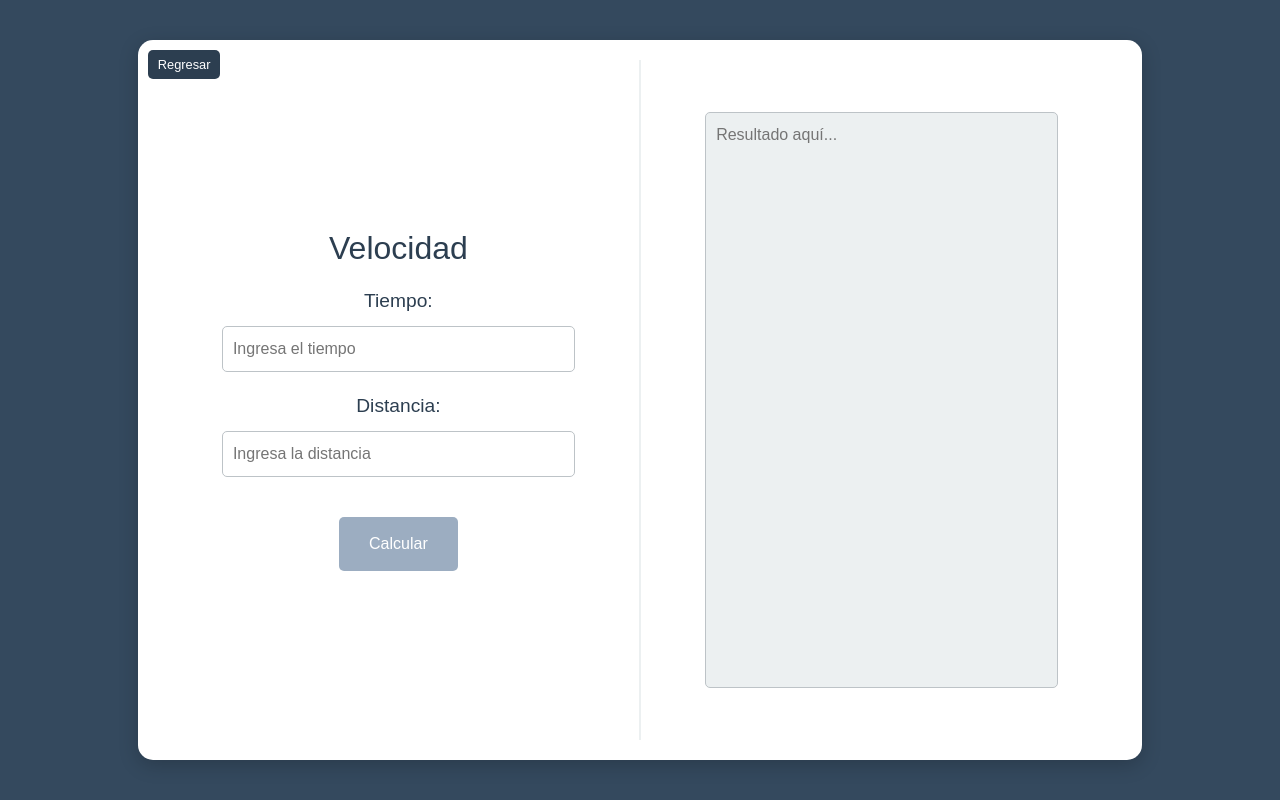
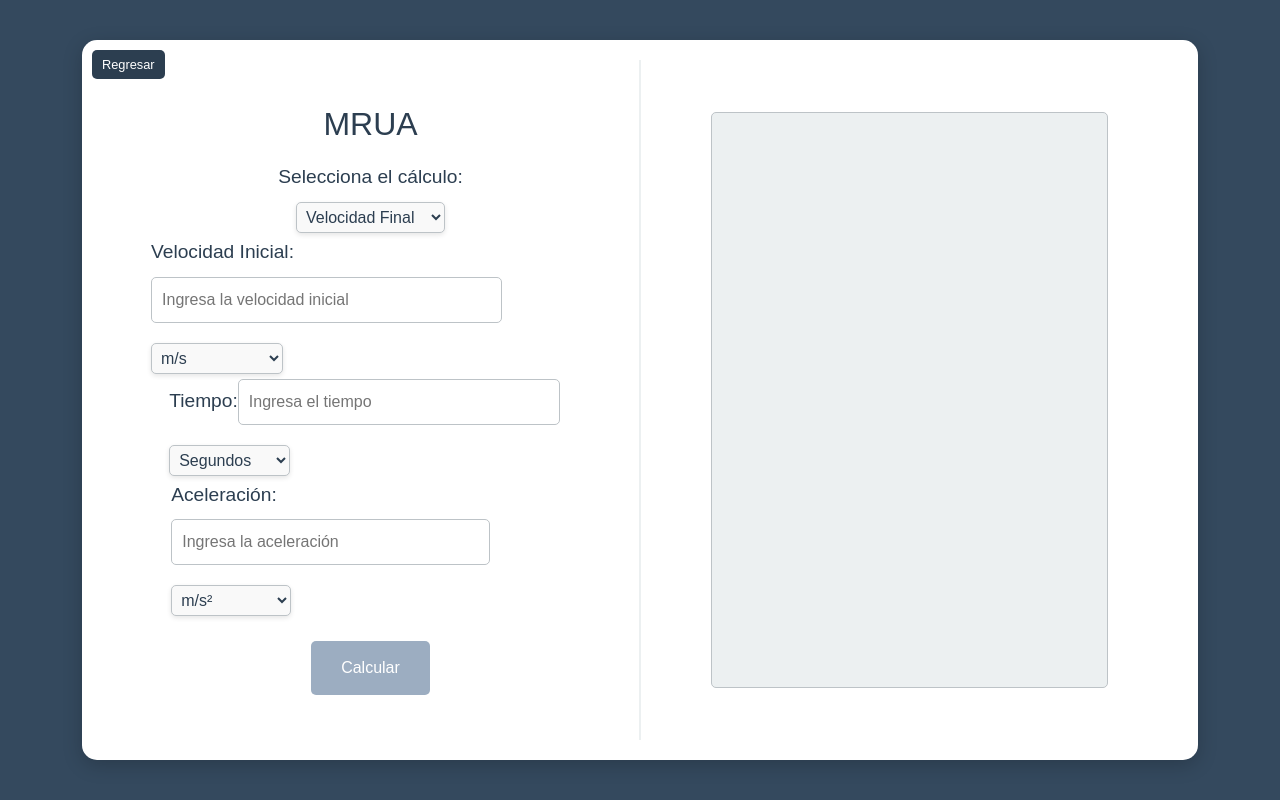
Before and after one commit to ilytdani/FistD, an Angular app in the folder FrontEnd/: page /velocidad in a window 1280 px wide. Built offline with nearby package versions, Linux system fonts and the light colour scheme.

Commit message:
Derekv1.6
la implementacion de MRUA daniela quedate conmigo

```diff
--- a/FrontEnd/src/app/dashboard/dashboard.component.html
+++ b/FrontEnd/src/app/dashboard/dashboard.component.html
@@ -42,7 +42,7 @@
         <a (click)="descendAndNavigate('/pagina-velocidad')" class="card-link">
           <div class="card custom-card middle-card animation-expand">
             <div class="card-body d-flex justify-content-center align-items-center">
-              <h5 class="text-center">Soon...</h5>
+              <h5 class="text-center">MRUA <br>(Movimiento Rectilíneo Uniforme Acelerado)</h5>
             </div>
           </div>
         </a>
--- a/FrontEnd/src/app/pagina-velocidad/pagina-velocidad.component.css
+++ b/FrontEnd/src/app/pagina-velocidad/pagina-velocidad.component.css
@@ -24,7 +24,7 @@ body {
     border-radius: 15px;
     padding: 20px;
     display: flex;
-    width: 90%; /* Ancho casi completo */
+    width: 150%; /* Ancho casi completo */
     height: 90%; /* Alto casi completo */
     box-shadow: 0 5px 20px rgba(0, 0, 0, 0.2);
     position: relative; /* Importante para posicionar el botón Regresar */
@@ -127,3 +127,36 @@ body {
       transform: scale(1);
     }
   }
+  /* Estilos para los combobox */
+select {
+  width: 30%; /* Ajuste de ancho */
+  padding: 5px; /* Espaciado interno */
+  margin-top: 0px; /* Separación superior */
+  margin-bottom: 5px; /* Separación inferior */
+  border: 1px solid #bdc3c7; /* Borde gris */
+  border-radius: 5px; /* Bordes redondeados */
+  font-size: 1rem; /* Tamaño de texto */
+  background-color: #f9f9f9; /* Fondo claro */
+  color: #2c3e50; /* Texto oscuro */
+  cursor: pointer; /* Manito al pasar el mouse */
+  transition: all 0.3s ease; /* Transición para hover */
+  box-shadow: 0 2px 5px rgba(0, 0, 0, 0.1); /* Sombra ligera */
+}
+
+/* Hover en combobox */
+select:hover {
+  background-color: #ecf0f1; /* Fondo ligeramente más claro */
+  border-color: #9cadc1; /* Cambio de color de borde */
+}
+
+/* Enfoque en combobox */
+select:focus {
+  outline: none; /* Elimina el borde azul predeterminado */
+  border-color: #2980b9; /* Borde azul */
+  box-shadow: 0 0 8px rgba(41, 128, 185, 0.5); /* Sombra azul */
+}
+
+/* Estilo para opciones dentro del combobox */
+select option {
+  padding: 10px; /* Espaciado interno */
+}
--- a/FrontEnd/src/app/pagina-velocidad/pagina-velocidad.component.html
+++ b/FrontEnd/src/app/pagina-velocidad/pagina-velocidad.component.html
@@ -3,7 +3,7 @@
 <head>
   <meta charset="UTF-8">
   <meta name="viewport" content="width=device-width, initial-scale=1.0">
-  <title>Página Distancia</title>
+  <title>MRUA</title>
   <link rel="stylesheet" href="pagina-velocidad.component.css">
 </head>
 <body>
@@ -14,19 +14,77 @@
 
       <!-- Parte izquierda -->
       <div class="left-half">
-        <h2>Velocidad</h2>
-        <label for="time">Tiempo:</label>
-        <input type="text" id="time" placeholder="Ingresa el tiempo">
+        <h2>MRUA</h2>
 
-        <label for="speed">Distancia:</label>
-        <input type="text" id="Distancia" placeholder="Ingresa la distancia">
+        <!-- Selección de tipo de cálculo -->
+        <label for="calculation-type">Selecciona el cálculo:</label>
+        <select id="calculation-type" [(ngModel)]="calculationType">
+          <option value="finalVelocity">Velocidad Final</option>
+          <option value="distance">Distancia</option>
+          <option value="acceleration">Aceleración</option>
+          <option value="time">Tiempo</option>
+          <option value="initialVelocity">Velocidad Inicial</option>
+          <option value="finalVelocityByDistance">Velocidad Final (Por Distancia)</option>
+        </select>
 
-        <button id="calculate-btn" class="blue-button">Calcular</button>
+        <!-- Campos de entrada dinámicos -->
+        <div *ngIf="calculationType === 'finalVelocity' || calculationType === 'distance' || calculationType === 'acceleration' || calculationType === 'time' || calculationType === 'initialVelocity'">
+          <label for="initialVelocity">Velocidad Inicial:</label>
+          <input type="number" id="initialVelocity" [(ngModel)]="initialVelocity" placeholder="Ingresa la velocidad inicial">
+          <select [(ngModel)]="initialVelocityUnit">
+            <option value="m/s">m/s</option>
+            <option value="km/h">km/h</option>
+            <option value="mi/h">mi/h</option>
+          </select>
+        </div>
+
+        <div *ngIf="calculationType !== 'finalVelocityByDistance'">
+          <label for="time">Tiempo:</label>
+          <input type="number" id="time" [(ngModel)]="time" placeholder="Ingresa el tiempo">
+          <select [(ngModel)]="timeUnit">
+            <option value="seconds">Segundos</option>
+            <option value="minutes">Minutos</option>
+            <option value="hours">Horas</option>
+          </select>
+        </div>
+
+        <div *ngIf="calculationType === 'finalVelocity' || calculationType === 'distance' || calculationType === 'finalVelocityByDistance'">
+          <label for="acceleration">Aceleración:</label>
+          <input type="number" id="acceleration" [(ngModel)]="acceleration" placeholder="Ingresa la aceleración">
+          <select [(ngModel)]="accelerationUnit">
+            <option value="m/s²">m/s²</option>
+          </select>
+        </div>
+
+        <div *ngIf="calculationType === 'distance' || calculationType === 'finalVelocityByDistance' || calculationType === 'initialVelocity'">
+          <label for="distance">Distancia:</label>
+          <input type="number" id="distance" [(ngModel)]="distance" placeholder="Ingresa la distancia">
+          <select [(ngModel)]="distanceUnit">
+            <option value="meters">Metros</option>
+            <option value="kilometers">Kilómetros</option>
+            <option value="miles">Millas</option>
+          </select>
+        </div>
+
+        <!-- Campo de velocidad final (oculto si el cálculo es "Velocidad Final") -->
+        <div *ngIf="calculationType !== 'finalVelocity'">
+          <label for="finalVelocity">Velocidad Final:</label>
+          <input type="number" id="finalVelocity" [(ngModel)]="finalVelocity" placeholder="Ingresa la velocidad final">
+          <select [(ngModel)]="finalVelocityUnit">
+            <option value="m/s">m/s</option>
+            <option value="km/h">km/h</option>
+            <option value="mi/h">mi/h</option>
+          </select>
+        </div>
+
+        <!-- Botón para calcular -->
+        <button (click)="performCalculation()" class="blue-button">Calcular</button>
       </div>
 
       <!-- Parte derecha -->
       <div class="right-half">
-        <textarea id="output-box" readonly placeholder="Resultado aquí..."></textarea>
+        <!-- Resultado -->
+        <textarea id="output-box" [class.animate-result]="animateResult" readonly>{{ result }}</textarea>
       </div>
     </div>
   </div>
--- a/FrontEnd/src/app/pagina-velocidad/pagina-velocidad.component.ts
+++ b/FrontEnd/src/app/pagina-velocidad/pagina-velocidad.component.ts
@@ -7,4 +7,128 @@ import { Component } from '@angular/core';
 })
 export class PaginaVelocidadComponent {
 
+  // Variables de entrada
+  initialVelocity: number | null = null;
+  finalVelocity: number | null = null;
+  acceleration: number | null = null;
+  distance: number | null = null;
+  time: number | null = null;
+
+  // Unidades seleccionadas
+  initialVelocityUnit: string = 'm/s';
+  finalVelocityUnit: string = 'm/s';
+  accelerationUnit: string = 'm/s²';
+  distanceUnit: string = 'meters';
+  timeUnit: string = 'seconds';
+
+  // Selección de cálculo
+  calculationType: string = 'finalVelocity';
+
+  // Resultado y animación
+  result: string = '';
+  animateResult: boolean = false;
+
+  // Lógica de cálculo
+  performCalculation(): void {
+    this.animateResult = false;
+    let output = '';
+
+    // Conversión de unidades
+    const initialVelocity = this.convertVelocityToMetersPerSecond(this.initialVelocity, this.initialVelocityUnit);
+    const finalVelocity = this.convertVelocityToMetersPerSecond(this.finalVelocity, this.finalVelocityUnit);
+    const timeInSeconds = this.convertTimeToSeconds(this.time, this.timeUnit);
+    const distanceInMeters = this.convertDistanceToMeters(this.distance, this.distanceUnit);
+
+    switch (this.calculationType) {
+      case 'finalVelocity':
+        if (initialVelocity !== null && this.acceleration !== null && timeInSeconds !== null) {
+          const finalVelocity = initialVelocity + this.acceleration * timeInSeconds;
+          output = `La velocidad final es ${finalVelocity.toFixed(2)} m/s.\nFórmula: v_f = v_i + a * t.`;
+        } else {
+          output = 'Por favor, ingresa todos los datos necesarios.';
+        }
+        break;
+
+      case 'distance':
+        if (initialVelocity !== null && this.acceleration !== null && timeInSeconds !== null) {
+          const distance = initialVelocity * timeInSeconds + 0.5 * this.acceleration * Math.pow(timeInSeconds, 2);
+          output = `La distancia es ${distance.toFixed(2)} metros.\nFórmula: x = v_i * t + 0.5 * a * t².`;
+        } else {
+          output = 'Por favor, ingresa todos los datos necesarios.';
+        }
+        break;
+
+      case 'acceleration':
+        if (finalVelocity !== null && initialVelocity !== null && timeInSeconds !== null) {
+          const acceleration = (finalVelocity - initialVelocity) / timeInSeconds;
+          output = `La aceleración es ${acceleration.toFixed(2)} m/s².\nFórmula: a = (v_f - v_i) / t.`;
+        } else {
+          output = 'Por favor, ingresa todos los datos necesarios.';
+        }
+        break;
+
+      case 'time':
+        if (finalVelocity !== null && initialVelocity !== null && this.acceleration !== null) {
+          const time = (finalVelocity - initialVelocity) / this.acceleration;
+          output = `El tiempo es ${time.toFixed(2)} segundos.\nFórmula: t = (v_f - v_i) / a.`;
+        } else {
+          output = 'Por favor, ingresa todos los datos necesarios.';
+        }
+        break;
+
+      case 'initialVelocity':
+        if (distanceInMeters !== null && this.acceleration !== null && timeInSeconds !== null) {
+          const initialVelocity = (distanceInMeters - 0.5 * this.acceleration * Math.pow(timeInSeconds, 2)) / timeInSeconds;
+          output = `La velocidad inicial es ${initialVelocity.toFixed(2)} m/s.\nFórmula: v_i = (x - 0.5 * a * t²) / t.`;
+        } else {
+          output = 'Por favor, ingresa todos los datos necesarios.';
+        }
+        break;
+
+      case 'finalVelocityByDistance':
+        if (initialVelocity !== null && this.acceleration !== null && distanceInMeters !== null) {
+          const finalVelocity = Math.sqrt(Math.pow(initialVelocity, 2) + 2 * this.acceleration * distanceInMeters);
+          output = `La velocidad final es ${finalVelocity.toFixed(2)} m/s.\nFórmula: v_f² = v_i² + 2 * a * x.`;
+        } else {
+          output = 'Por favor, ingresa todos los datos necesarios.';
+        }
+        break;
+
+      default:
+        output = 'Selecciona un tipo de cálculo válido.';
+    }
+
+    this.result = output;
+    this.animateResult = true;
+  }
+
+  private convertVelocityToMetersPerSecond(velocity: number | null, unit: string): number | null {
+    if (velocity === null) return null;
+    switch (unit) {
+      case 'm/s': return velocity;
+      case 'km/h': return velocity / 3.6;
+      case 'mi/h': return velocity * 0.44704;
+      default: return velocity;
+    }
+  }
+
+  private convertDistanceToMeters(distance: number | null, unit: string): number | null {
+    if (distance === null) return null;
+    switch (unit) {
+      case 'meters': return distance;
+      case 'kilometers': return distance * 1000;
+      case 'miles': return distance * 1609.34;
+      default: return distance;
+    }
+  }
+
+  private convertTimeToSeconds(time: number | null, unit: string): number | null {
+    if (time === null) return null;
+    switch (unit) {
+      case 'seconds': return time;
+      case 'minutes': return time * 60;
+      case 'hours': return time * 3600;
+      default: return time;
+    }
+  }
 }
```
